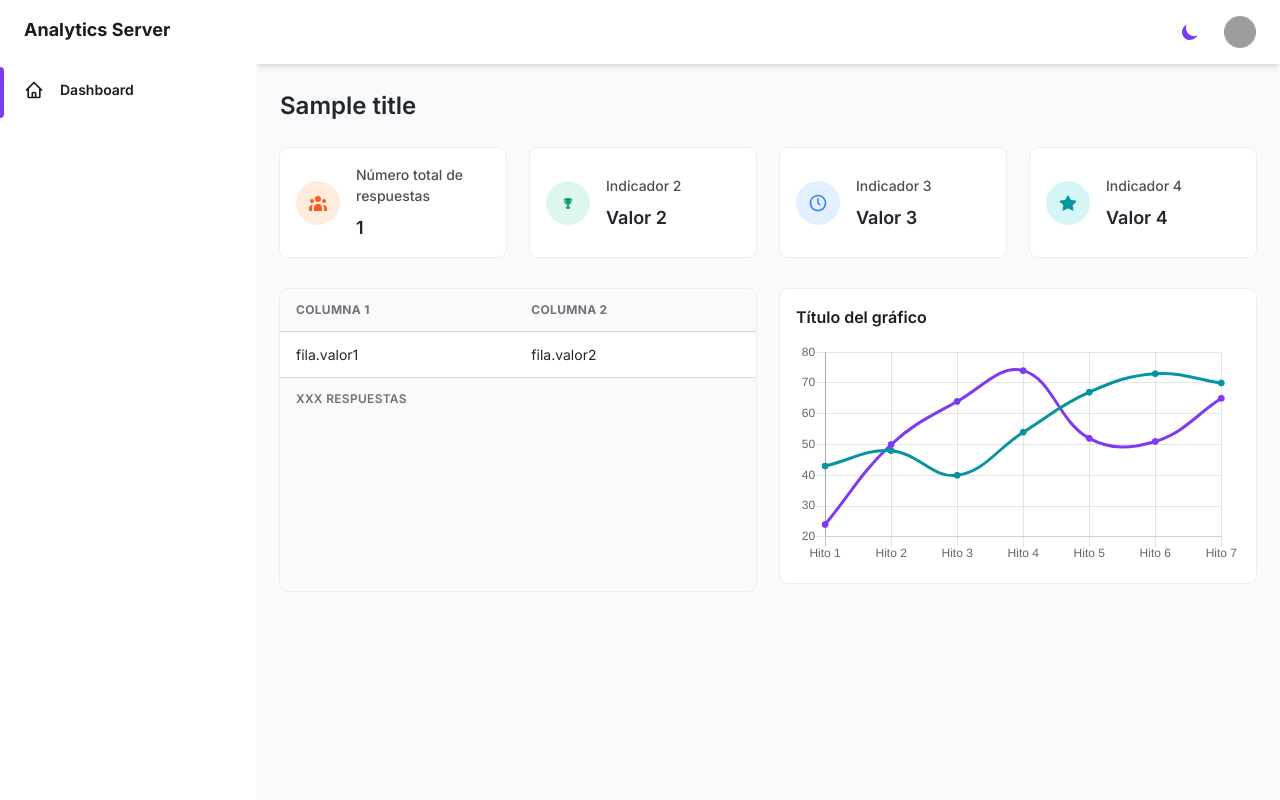
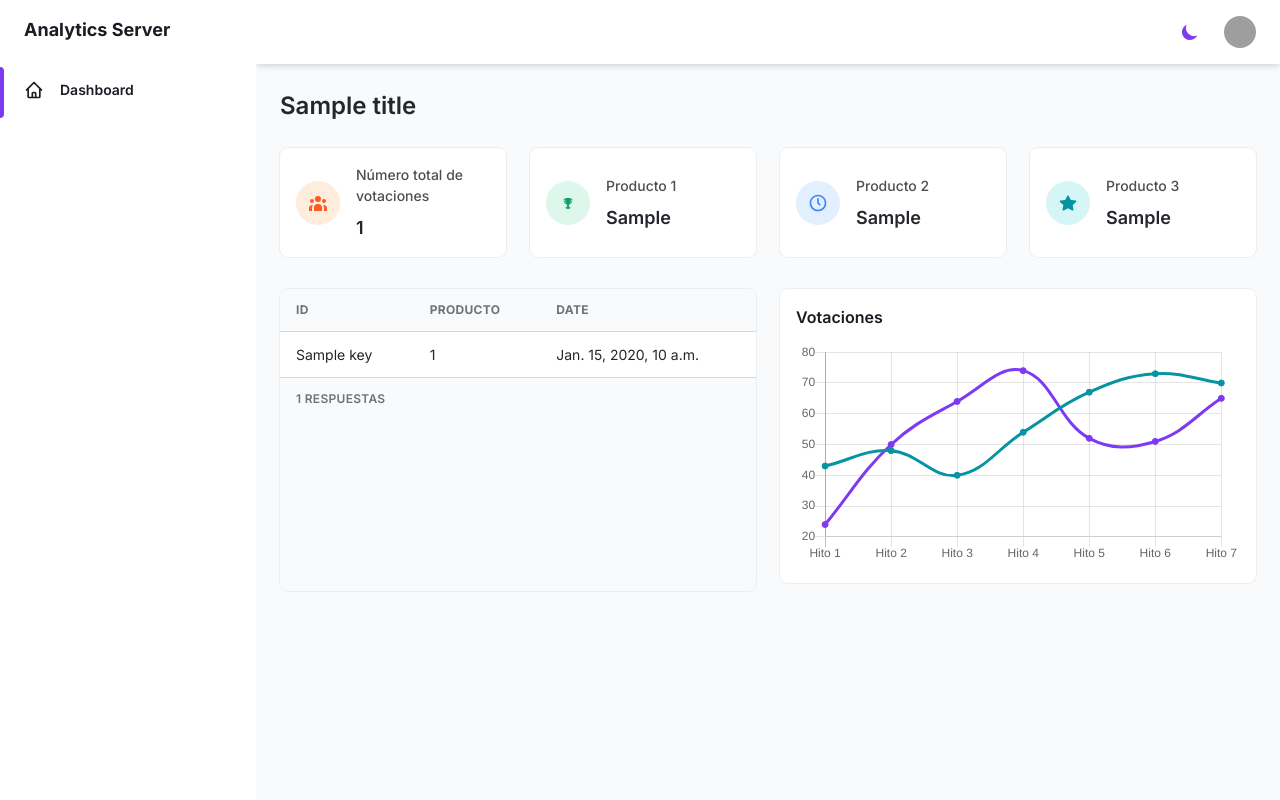
Before and after one commit to MatiDevlop/django_data_monitor, a Django app: template templates/dashboard/index.html in a window 1280 px wide. Run offline with Django 5.2, Linux system fonts and the light colour scheme; the template is opened without the code that fills it: most values are stand-ins (such as "Sample title", 1, 10 or a date in 2020); grey boxes are pictures that could not be loaded.

```diff
--- a/backend_analytics_server/settings.py
+++ b/backend_analytics_server/settings.py
@@ -122,7 +122,7 @@ STATICFILES_DIRS = [
     os.path.join(BASE_DIR, STATIC_URL),
 ]
 
-API_URL = 'https://jsonplaceholder.typicode.com/posts'
+API_URL = 'http://matiasdeveloper.pythonanywhere.com/landing/api/index/?format=json'
 
 # Default primary key field type
 # https://docs.djangoproject.com/en/5.2/ref/settings/#default-auto-field
--- a/templates/dashboard/content/data.html
+++ b/templates/dashboard/content/data.html
@@ -22,7 +22,7 @@
         </div>
         <div>
           <p class="mb-2 text-sm font-medium text-gray-600 dark:text-gray-400">
-            Número total de respuestas
+            Número total de votaciones
           </p>
           <p class="text-lg font-semibold text-gray-700 dark:text-gray-200">
             <!-- START - valor del indicador 1 -->
@@ -43,12 +43,12 @@
         </div>
         <div>
           <p class="mb-2 text-sm font-medium text-gray-600 dark:text-gray-400">
-            Indicador 2
+            Producto 1
           </p>
           <p class="text-lg font-semibold text-gray-700 dark:text-gray-200">
 
             <!-- START - valor del indicador 2 -->
-            Valor 2
+            {{ product1 }}
             <!-- END - valor del indicador 2 -->
 
           </p>
@@ -66,12 +66,12 @@
         </div>
         <div>
           <p class="mb-2 text-sm font-medium text-gray-600 dark:text-gray-400">
-            Indicador 3
+            Producto 2
           </p>
           <p class="text-lg font-semibold text-gray-700 dark:text-gray-200">
 
             <!-- START - valor del indicador 3 -->
-            Valor 3
+            {{ product2 }}
             <!-- END - valor del indicador 3 -->
 
           </p>
@@ -89,12 +89,12 @@
         </div>
         <div>
           <p class="mb-2 text-sm font-medium text-gray-600 dark:text-gray-400">
-            Indicador 4
+            Producto 3
           </p>
           <p class="text-lg font-semibold text-gray-700 dark:text-gray-200">
 
             <!-- START - valor del indicador 4 -->
-            Valor 4
+            {{ product3 }}
             <!-- END - valor del indicador 4 -->
 
           </p>
@@ -113,25 +113,37 @@
             <thead>
               <tr
                 class="text-xs font-semibold tracking-wide text-left text-gray-500 uppercase border-b dark:border-gray-700 bg-gray-50 dark:text-gray-400 dark:bg-gray-800">
-                <th class="px-4 py-3">Columna 1</th>
-                <th class="px-4 py-3">Columna 2</th>
+                <th class="px-4 py-3">ID</th>
+                <th class="px-4 py-3">Producto</th>
+                <th class="px-4 py-3">Date</th>
               </tr>
             </thead>
             <tbody class="bg-white divide-y dark:divide-gray-700 dark:bg-gray-800">
 
+              {% for key, value in posts.items %}
               <!-- START - respuestas -->
               <tr class="text-gray-700 dark:text-gray-400">
                 <td class="px-4 py-3 text-sm">
                   <!-- START - fila.valor1 -->
-                  fila.valor1
+                  {{ key }}
                   <!-- END - fila.valor1 -->
                 </td>
                 <td class="px-4 py-3 text-sm">
                   <!-- START - fila.valor2 -->
-                  fila.valor2
+                  {{ value.productID }}
                   <!-- END - fila.valor2 -->
                 </td>
+                <td class="px-4 py-3 text-sm">
+                  <!-- START - fila.valor3 -->
+                  {% if value.formatted_date %}
+                    {{ value.formatted_date }}
+                  {% else %}
+                    {{ value.timestamp }}
+                  {% endif %}
+                  <!-- END - fila.valor3 -->
+                </td>
               </tr>
+              {% endfor %}
               <!-- END - respuestas -->
 
             </tbody>
@@ -141,7 +153,7 @@
           class="grid px-4 py-3 text-xs font-semibold tracking-wide text-gray-500 uppercase border-t dark:border-gray-700 bg-gray-50 sm:grid-cols-9 dark:text-gray-400 dark:bg-gray-800">
           <span class="flex items-center col-span-3">
             <!-- START - # total de respuestas -->
-            XXX
+            {{ total_responses }}
             <!-- END - # total de respuestas -->
             respuestas
           </span>
@@ -153,13 +165,14 @@
       <div class="row-span-1 grid gap-6 mb-8 md:grid-cols-12">
         <div class="min-w-0 p-4 bg-white rounded-lg shadow-xs dark:bg-gray-800">
           <h4 class="mb-4 font-semibold text-gray-800 dark:text-gray-300">
-            Título del gráfico
+            Votaciones
           </h4>
           <canvas id="line"></canvas>
         </div>
       </div>
       <!-- END - Gráficos -->
 
+
     </div>
 
   </div>
```
Also changed, not shown: dashboard/views.py (+27 -1 lines).
